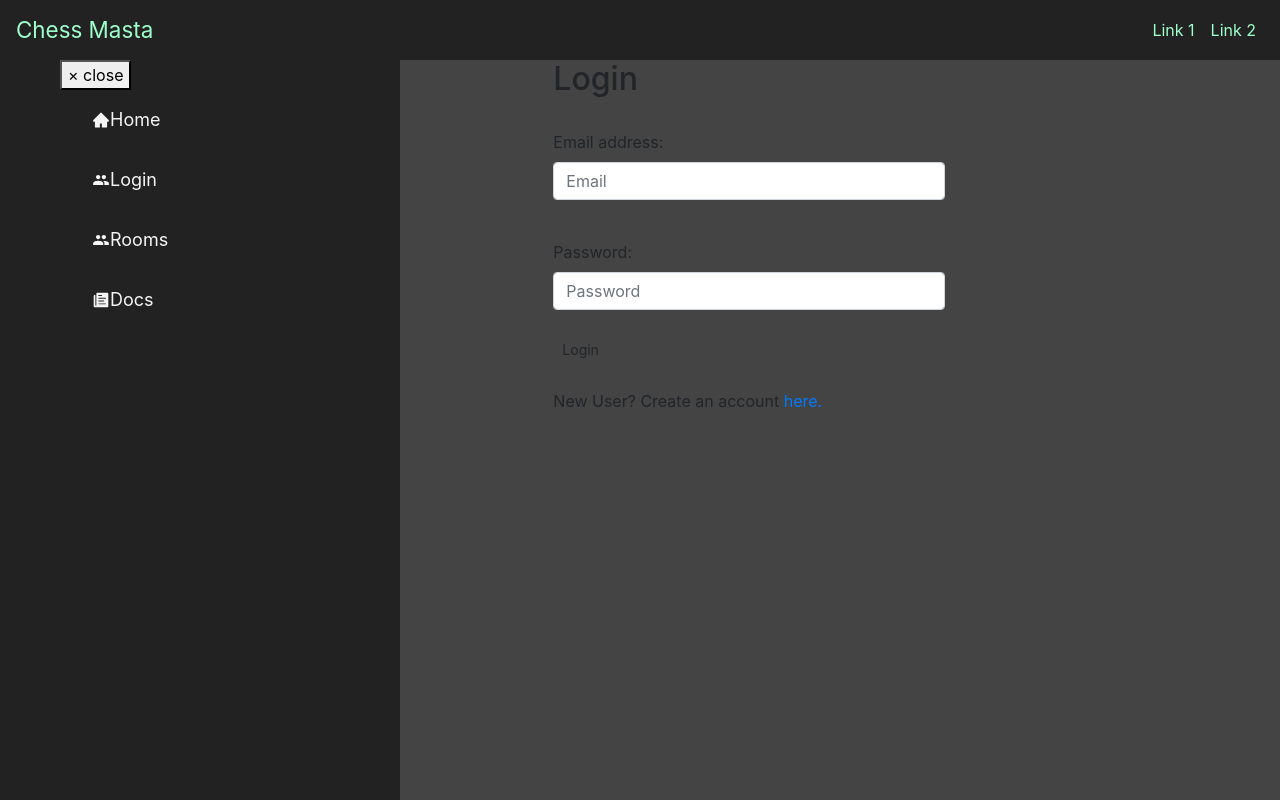
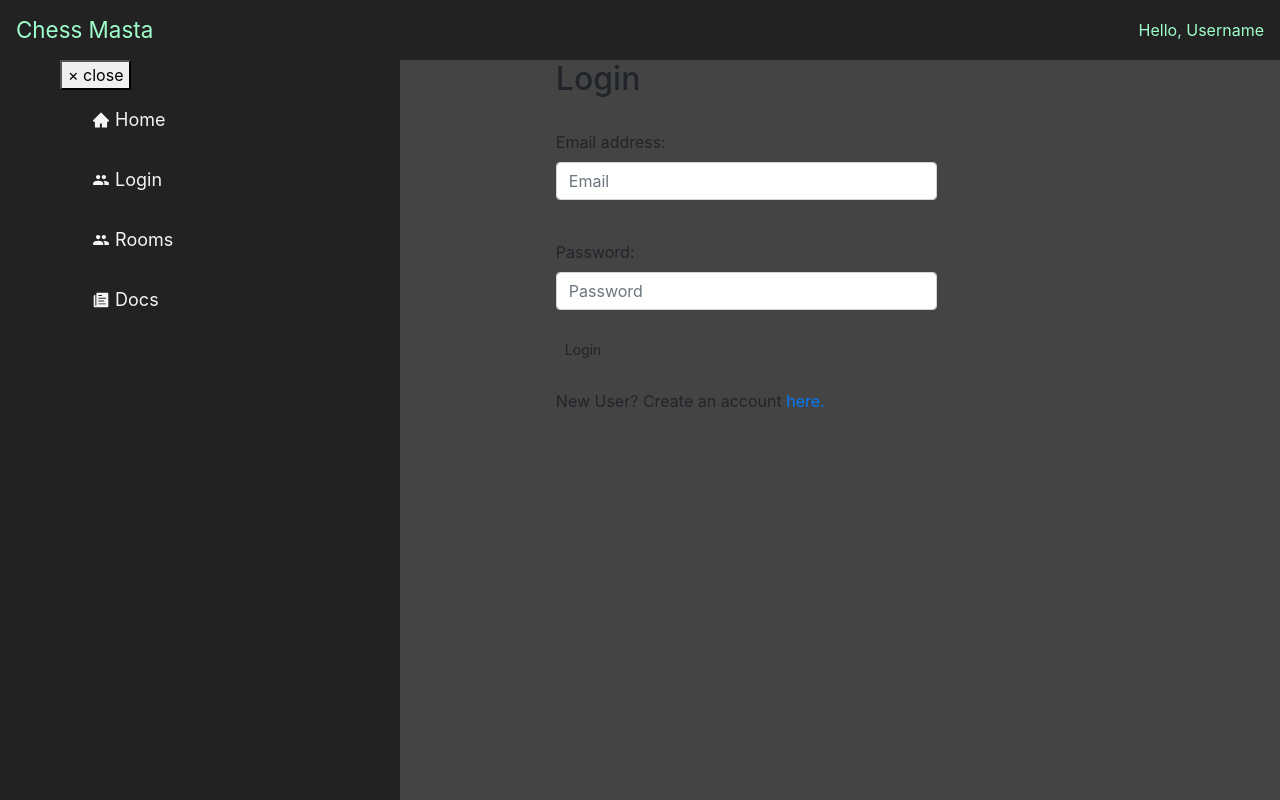
Before and after one commit to shmoesolid/Chess-Masta, a React (Create React App) app in the folder client/: page /login in a window 1280 px wide. Built offline with nearby package versions, Linux system fonts and the light colour scheme.

Commit message:
useEffect hook for determining if the window is mobile

```diff
--- a/client/src/App.js
+++ b/client/src/App.js
@@ -1,4 +1,4 @@
-import React, { useState } from 'react';
+import React, { useState, useEffect } from 'react';
 import { BrowserRouter as Router, Switch, Route } from 'react-router-dom';
 
 import Home from "./pages/Home";
@@ -10,6 +10,7 @@ import Toggle from "./components/Toggle";
 
 function App() {
   const [sidenavOpen, setSidenavOpen] = useState(true);
+  const [isMobile, setIsMobile] = useState(window.innerWidth < 1200);
 
   const openHandler = () => {
     if (!sidenavOpen) {
@@ -23,9 +24,16 @@ function App() {
     setSidenavOpen(false);
   }
 
+  useEffect(() => {
+    window.addEventListener("resize", () => {
+        const ismobile = window.innerWidth < 1200;
+        if (ismobile !== isMobile) setIsMobile(ismobile);
+        }, false);
+  }, [isMobile]);
+
   let sidenav
   if (sidenavOpen) {
-    sidenav = <SideNav close={sidenavCloseHandler} sidenav = "sidenav"/>
+    sidenav = <SideNav className={`${isMobile ? "sidenav close" : "sidenav"}`} close={sidenavCloseHandler} sidenav="sidenav"/>
   }
 
   return (
@@ -33,7 +41,7 @@ function App() {
       <Router>
         <Header />
         {sidenav}
-        <div className="row">
+        <div className="row m-0">
           <div className="col-md-3">
           <Toggle click={openHandler} />
           </div>
--- a/client/src/components/Header.jsx
+++ b/client/src/components/Header.jsx
@@ -31,16 +31,13 @@ const Styles = styled.div`
 const Header = () => {
   return (
     <Styles>
-      <Navbar expand="lg">
+      <Navbar>
         <Navbar.Brand href="/">Chess Masta</Navbar.Brand>
         <Navbar.Toggle aria-controls="basic-navbar-nav" />
         <Navbar.Collapse id="basic-navbar-nav">
           <Nav className="ml-auto">
             <Nav.Item>
-              <Nav.Link href="/">Link 1</Nav.Link>
-            </Nav.Item>
-            <Nav.Item>
-              <Nav.Link href="/about">Link 2</Nav.Link>
+              Hello, Username
             </Nav.Item>
           </Nav>
         </Navbar.Collapse>
--- a/client/src/components/SideNav.jsx
+++ b/client/src/components/SideNav.jsx
@@ -24,7 +24,7 @@ const SideNav = (props) => {
                 <li key={index} className={item.cName}>
                   <Link to={item.path}>
                     {item.icon}
-                    <span>{item.title}</span>
+                    <span>&nbsp;{item.title}</span>
                   </Link>
                 </li>
               );
--- a/client/src/components/Toggle.jsx
+++ b/client/src/components/Toggle.jsx
@@ -4,7 +4,7 @@ import "../css/ComponentStyles.css";
 const Toggle = (props) => {
     return(
         <Fragment>
-            <button id="toggle" onClick={props.click}>&#8801;</button>
+            <button className="mt-0 pt-0" id="toggle" onClick={props.click}>&#8801;</button>
         </Fragment>
     )
 }
--- a/client/src/pages/Login.jsx
+++ b/client/src/pages/Login.jsx
@@ -4,7 +4,7 @@ function Login() {
     return (
         <div>
             <div className="container">
-                <div id="space" className="row">
+                <div className="row">
                 </div>
                 <div className="row">
                 <div className="col-md-3"></div>
```
